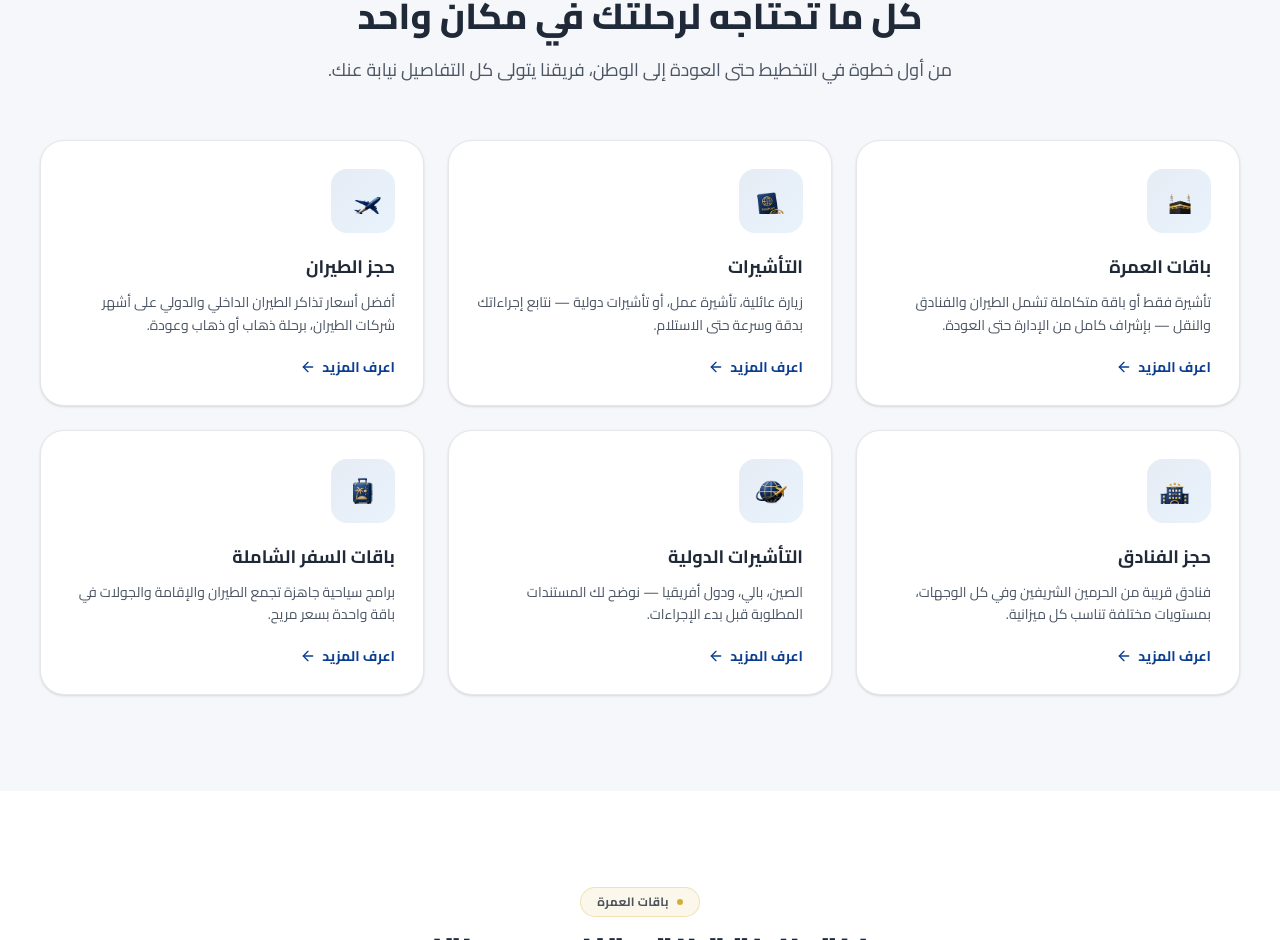
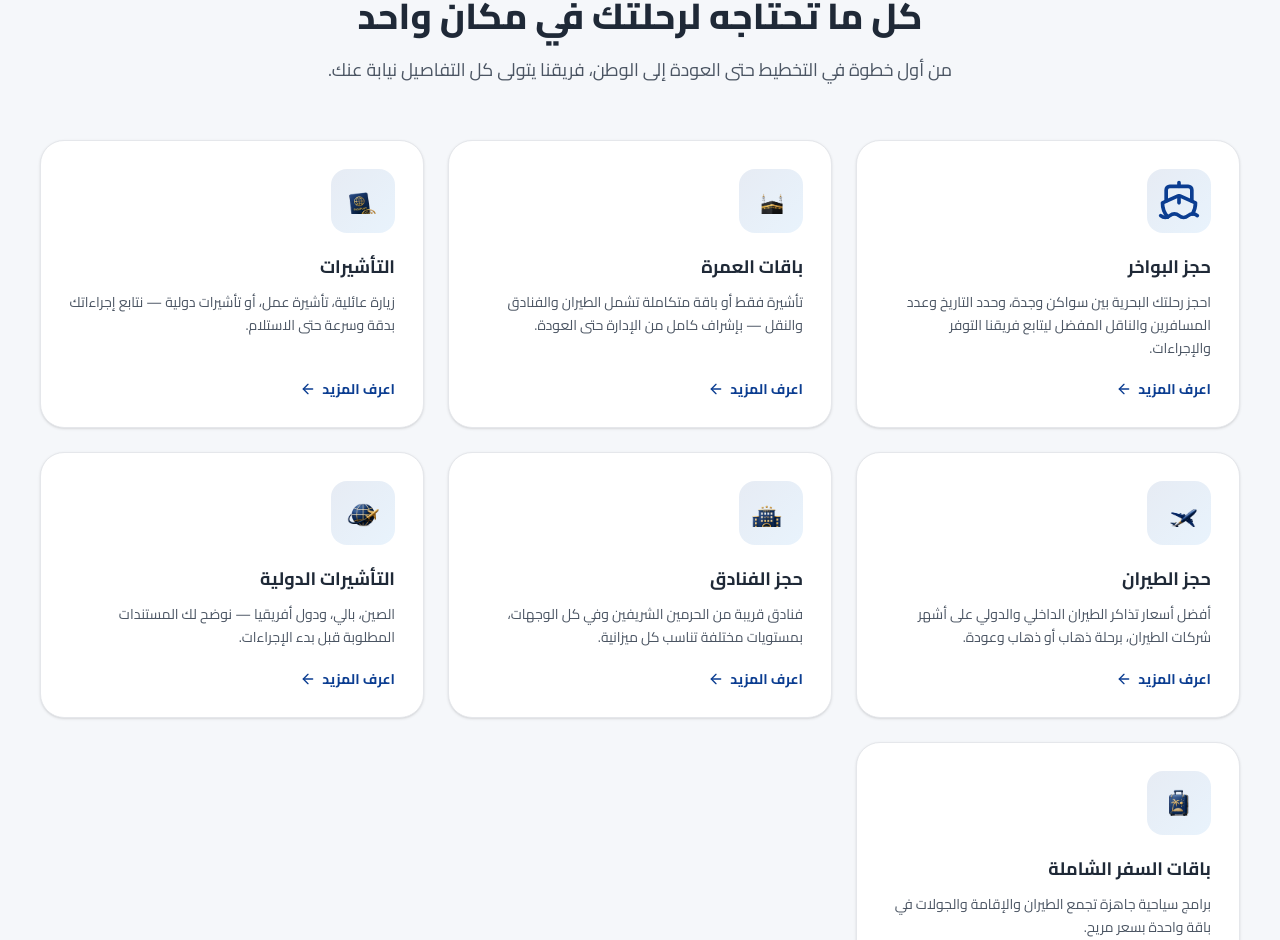
Before and after one commit to abdalhgali-cmd/nasaem-platform, a Next.js app in the folder web/: page / in a window 1280 px wide. Shown: the part 1230-2170 px from the top of the page. Built offline with nearby package versions, Linux system fonts and the light colour scheme; no server answers.

Commit message:
feat(web): add ferry booking to home services

```diff
--- a/web/src/components/sections/services.tsx
+++ b/web/src/components/sections/services.tsx
@@ -1,6 +1,6 @@
 import Image from "next/image";
 import Link from "next/link";
-import { ArrowLeft } from "lucide-react";
+import { ArrowLeft, Ship, type LucideIcon } from "lucide-react";
 import { Container } from "@/components/container";
 import { SectionHeading } from "@/components/section-heading";
 import { FadeIn, Stagger } from "@/components/motion/fade-in";
@@ -9,10 +9,19 @@ import { getSiteAssetUrls, type SiteAssetKey } from "@/lib/site-assets";
 const services: {
   key: SiteAssetKey;
   fallbackIcon: string;
+  icon?: LucideIcon;
   title: string;
   description: string;
   href: string;
 }[] = [
+  {
+    key: "icon-flight",
+    fallbackIcon: "/icons/flight.png",
+    icon: Ship,
+    title: "حجز البواخر",
+    description: "احجز رحلتك البحرية بين سواكن وجدة، وحدد التاريخ وعدد المسافرين والناقل المفضل ليتابع فريقنا التوفر والإجراءات.",
+    href: "/ferries",
+  },
   {
     key: "icon-umrah",
     fallbackIcon: "/icons/umrah.png",
@@ -70,14 +79,18 @@ export async function Services() {
         />
 
         <Stagger className="mt-14 grid gap-6 sm:grid-cols-2 lg:grid-cols-3">
-          {services.map((service, index) => (
+          {services.map((service, index) => {
+            const ServiceIcon = service.icon;
+            return (
             <FadeIn key={service.title} delay={index * 0.05} className="h-full">
               <Link
                 href={service.href}
                 className="group flex h-full flex-col rounded-3xl border border-border bg-card p-7 shadow-sm transition-all duration-300 hover:-translate-y-1.5 hover:border-primary/30 hover:shadow-xl hover:shadow-primary/10"
               >
                 <span className="flex size-16 items-center justify-center rounded-2xl bg-gradient-to-br from-primary/10 to-secondary/10 transition-transform duration-300 group-hover:scale-105">
-                  {assetUrls[service.key] ? (
+                  {ServiceIcon ? (
+                    <ServiceIcon className="size-11 text-primary" aria-hidden="true" />
+                  ) : assetUrls[service.key] ? (
                     // eslint-disable-next-line @next/next/no-img-element
                     <img src={assetUrls[service.key]} alt="" className="size-11 object-contain" />
                   ) : (
@@ -102,7 +115,8 @@ export async function Services() {
                 </span>
               </Link>
             </FadeIn>
-          ))}
+            );
+          })}
         </Stagger>
       </Container>
     </section>
```
